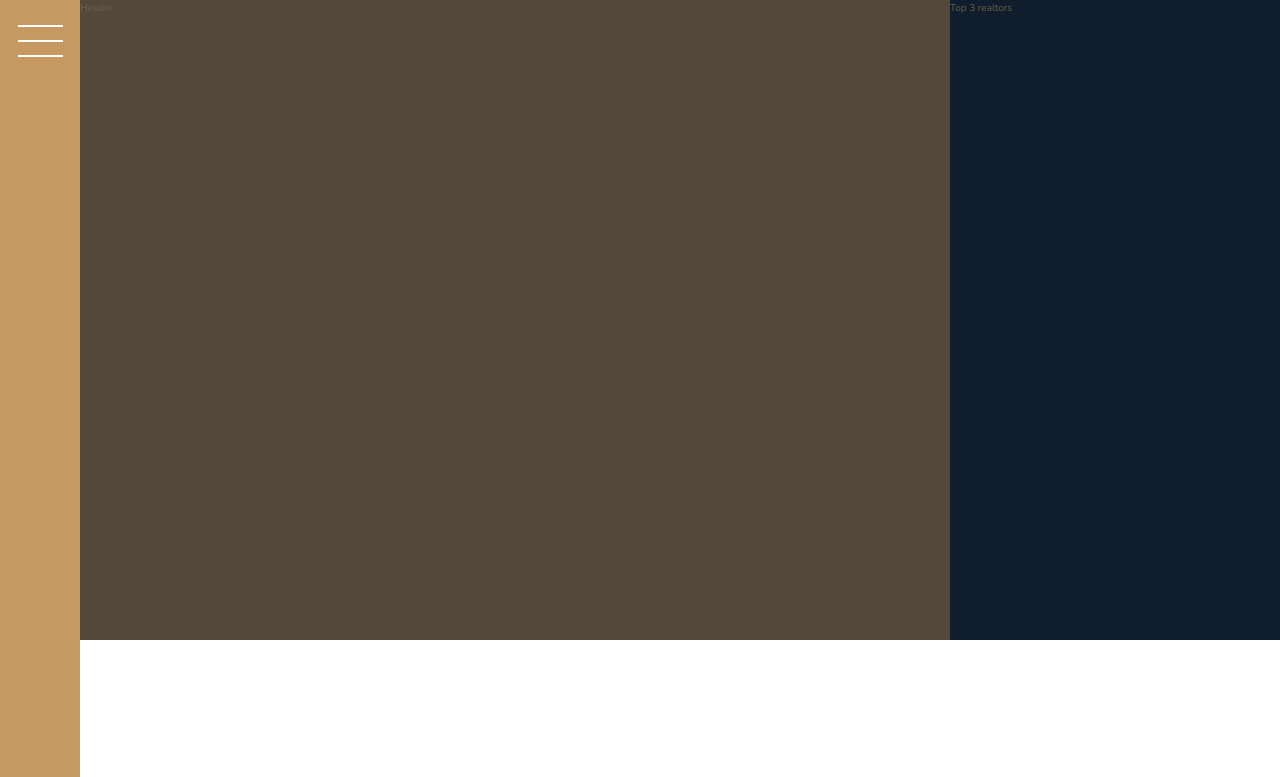
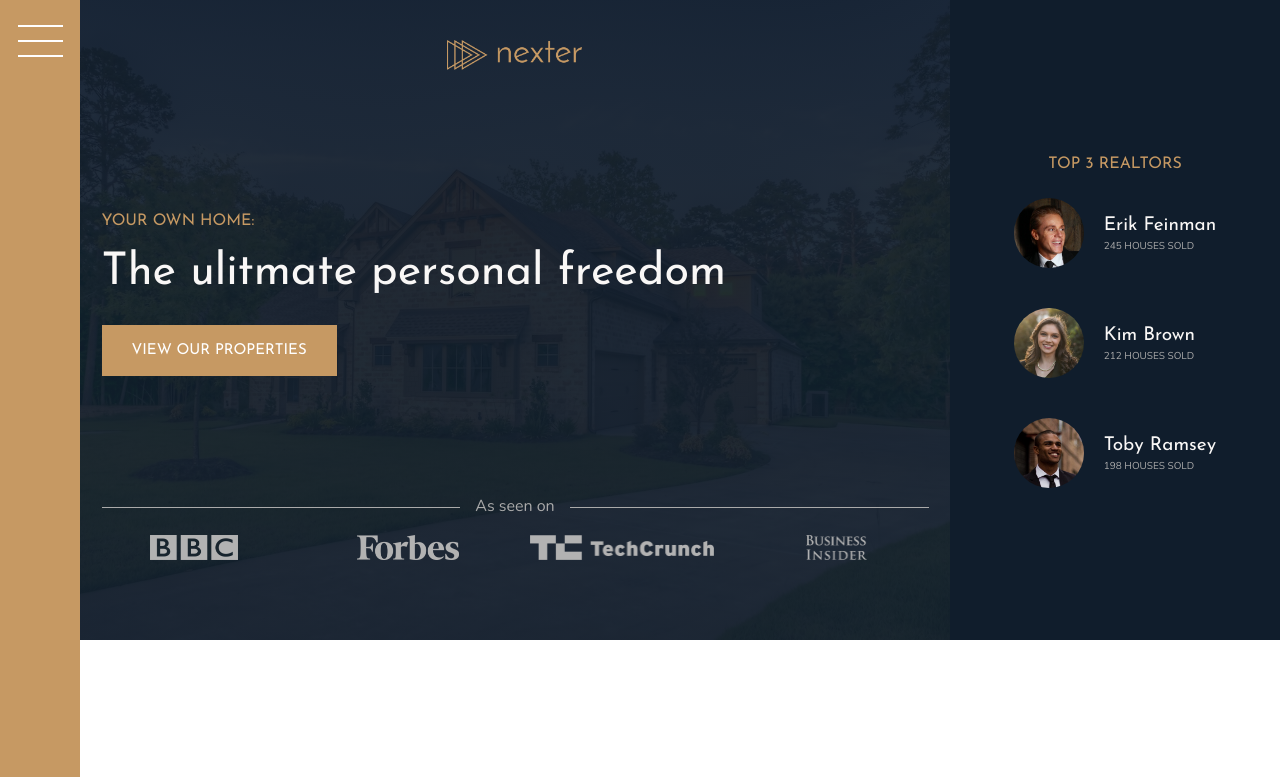
Before and after one commit to sblahov/nexter, a website: page index.html in a window 1280 px wide. Shown: the top 777 px of the page. Drawn offline with nearby package versions, Linux system fonts and the light colour scheme.

Commit message:
styled header and realtors section

```diff
--- a/index.html
+++ b/index.html
@@ -19,9 +19,42 @@
       <button class="nav-btn"></button>
     </div>
 
-    <header class="header">Header</header>
+    <header class="header">
+      <img src="img/logo.png" alt="Nexter logo" class="header__logo" />
+      <h3 class="heading-3">Your own home:</h3>
+      <h1 class="heading-1">The ulitmate personal freedom</h1>
+      <button class="btn header__btn">View our properties</button>
+      <div class="header__seenon-text">As seen on</div>
+      <div class="header__seenon-logos">
+        <img src="img/logo-bbc.png " alt="BBC logo" />
+        <img src="img/logo-forbes.png " alt="Forbes logo" />
+        <img src="img/logo-techcrunch.png " alt="Tech Crunch logo" />
+        <img src="img/logo-bi.png " alt="Business Insider logo" />
+      </div>
+    </header>
 
-    <div class="realtors">Top 3 realtors</div>
+    <div class="realtors">
+      <h3 class="heading-3">Top 3 Realtors</h3>
+      <div class="realtors__list">
+        <img src="img/realtor-1.jpeg" alt="Realtor 1" class="realtors__img" />
+        <div class="realtors__details">
+          <h4 class="heading-4 heading-4--light">Erik Feinman</h4>
+          <p class="realtors__sold">245 houses sold</p>
+        </div>
+
+        <img src="img/realtor-2.jpeg" alt="Realtor 2" class="realtors__img" />
+        <div class="realtors__details">
+          <h4 class="heading-4 heading-4--light">Kim Brown</h4>
+          <p class="realtors__sold">212 houses sold</p>
+        </div>
+
+        <img src="img/realtor-3.jpeg" alt="Realtor 3" class="realtors__img" />
+        <div class="realtors__details">
+          <h4 class="heading-4 heading-4--light">Toby Ramsey</h4>
+          <p class="realtors__sold">198 houses sold</p>
+        </div>
+      </div>
+    </div>
 
     <section class="features">
       <div class="feature">
--- a/sass/_header.scss
+++ b/sass/_header.scss
@@ -1,4 +1,59 @@
 .header {
   background-color: $color-grey-dark-1;
   grid-column: full-start / col-end 6;
+  background-image: linear-gradient(
+      rgba($color-secondary, 0.93),
+      rgba($color-secondary, 0.93)
+    ),
+    url(../img/hero.jpeg);
+  background-size: cover;
+  background-position: center;
+  padding: 8rem;
+  padding-top: 4rem;
+
+  display: grid;
+  grid-template-rows: 1fr min-content 6rem 1fr;
+  grid-template-columns: max-content;
+  grid-row-gap: 1.5rem;
+  justify-content: center;
+
+  &__logo {
+    height: 3rem;
+    justify-self: center;
+  }
+
+  &__btn {
+    align-self: start;
+    justify-self: start;
+  }
+
+  &__seenon-text {
+    display: grid;
+    grid-template-columns: 1fr max-content 1fr;
+    grid-column-gap: 1.5rem;
+    align-items: center;
+
+    font-size: 1.6rem;
+    color: $color-grey-light-2;
+
+    &::before,
+    &::after {
+      content: "";
+      height: 1px;
+      display: block;
+      background-color: currentColor;
+    }
+  }
+
+  &__seenon-logos {
+    display: grid;
+    grid-template-columns: repeat(4, 1fr);
+    grid-column-gap: 3rem;
+    justify-items: center;
+
+    img {
+      height: 2.5rem;
+      filter: brightness(70%);
+    }
+  }
 }
--- a/sass/_realtors.scss
+++ b/sass/_realtors.scss
@@ -1,4 +1,31 @@
 .realtors {
   background-color: $color-secondary;
   grid-column: col-start 7 / full-end;
+  padding: 3rem;
+
+  display: grid;
+  align-content: center;
+  justify-content: center;
+  grid-row-gap: 2rem;
+  justify-items: center;
+
+  &__list {
+    display: grid;
+    grid-template-columns: min-content max-content;
+    grid-column-gap: 2rem;
+    grid-row-gap: 5vh;
+    align-items: center;
+  }
+
+  &__img {
+    width: 7rem;
+    border-radius: 50%;
+    display: block;
+  }
+
+  &__sold {
+    text-transform: uppercase;
+    color: $color-grey-light-2;
+    margin-top: -3px;
+  }
 }
--- a/sass/_typography.scss
+++ b/sass/_typography.scss
@@ -5,6 +5,9 @@
 
 .heading-1 {
   @extend %heading;
+  font-size: 4.5rem;
+  color: $color-grey-light-1;
+  line-height: 1;
 }
 
 .heading-2 {
```
Also changed, not shown: css/style.css.
